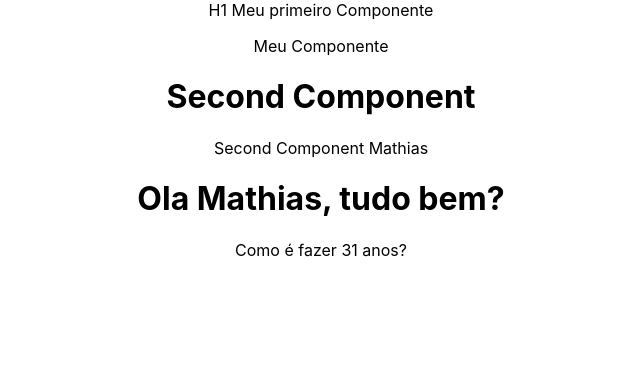
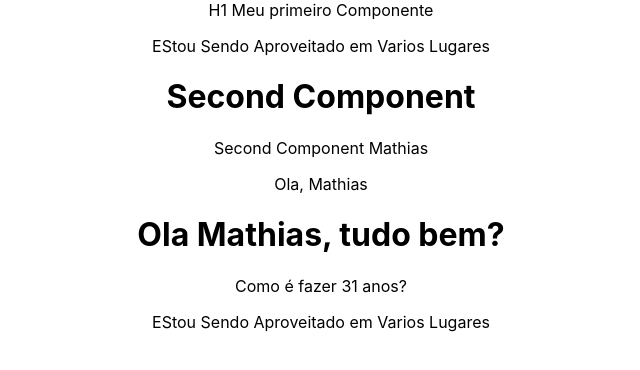
Before and after one commit to MathiasColetti/hello-world, a React (Create React App) app: page / in a window 1280 px wide. Shown: the top 370 px of the page, without its empty margins (319-959 px from the left). Built offline with nearby package versions, Linux system fonts and the light colour scheme.

Commit message:
Hierarquia Dos Componentes

```diff
--- a/public/index.html
+++ b/public/index.html
@@ -24,7 +24,7 @@
       work correctly both with client-side routing and a non-root public URL.
       Learn how to configure a non-root public URL by running `npm run build`.
     -->
-    <title>Aplivativo de React</title>
+    <title>Aplicativo</title>
   </head>
   <body>
     <noscript>You need to enable JavaScript to run this app.</noscript>
--- a/src/App.js
+++ b/src/App.js
@@ -1,16 +1,20 @@
 // import logo from './logo.svg';
 import "./App.css";
 import FirstComponent from "./components/FirstComponent";
+import MyComponent from "./components/MyComponent";
 import SecondComponent from "./components/SecondComponent";
 import TemplateExpressions from "./components/TemplateExpressions";
+import TesteComponent from "./components/TesteComponent";
 
 function App() {
   return (
     <div className="App">
       <FirstComponent />
       <SecondComponent />
+      <TesteComponent />
       {/* <p>Meu primeiro paragrafo em REact</p> */}
       <TemplateExpressions />
+      <MyComponent />
     </div>
   );
 }
--- a/src/components/MyComponent.js
+++ b/src/components/MyComponent.js
@@ -1,7 +1,9 @@
-const MyComponent = () =>{
-return (
-    <p>Meu Componente</p>
-)
-}
+const MyComponent = () => {
+  return (
+    <div>
+      <p>EStou Sendo Aproveitado em Varios Lugares</p>
+    </div>
+  );
+};
 
 export default MyComponent;
--- /dev/null
+++ b/src/components/TesteComponent.js
@@ -0,0 +1,10 @@
+const TesteComponent = () => {
+  let nome = "Mathias";
+  return (
+    <div>
+      <p>Ola, {nome}</p>
+    </div>
+  );
+};
+
+export default TesteComponent;
```
